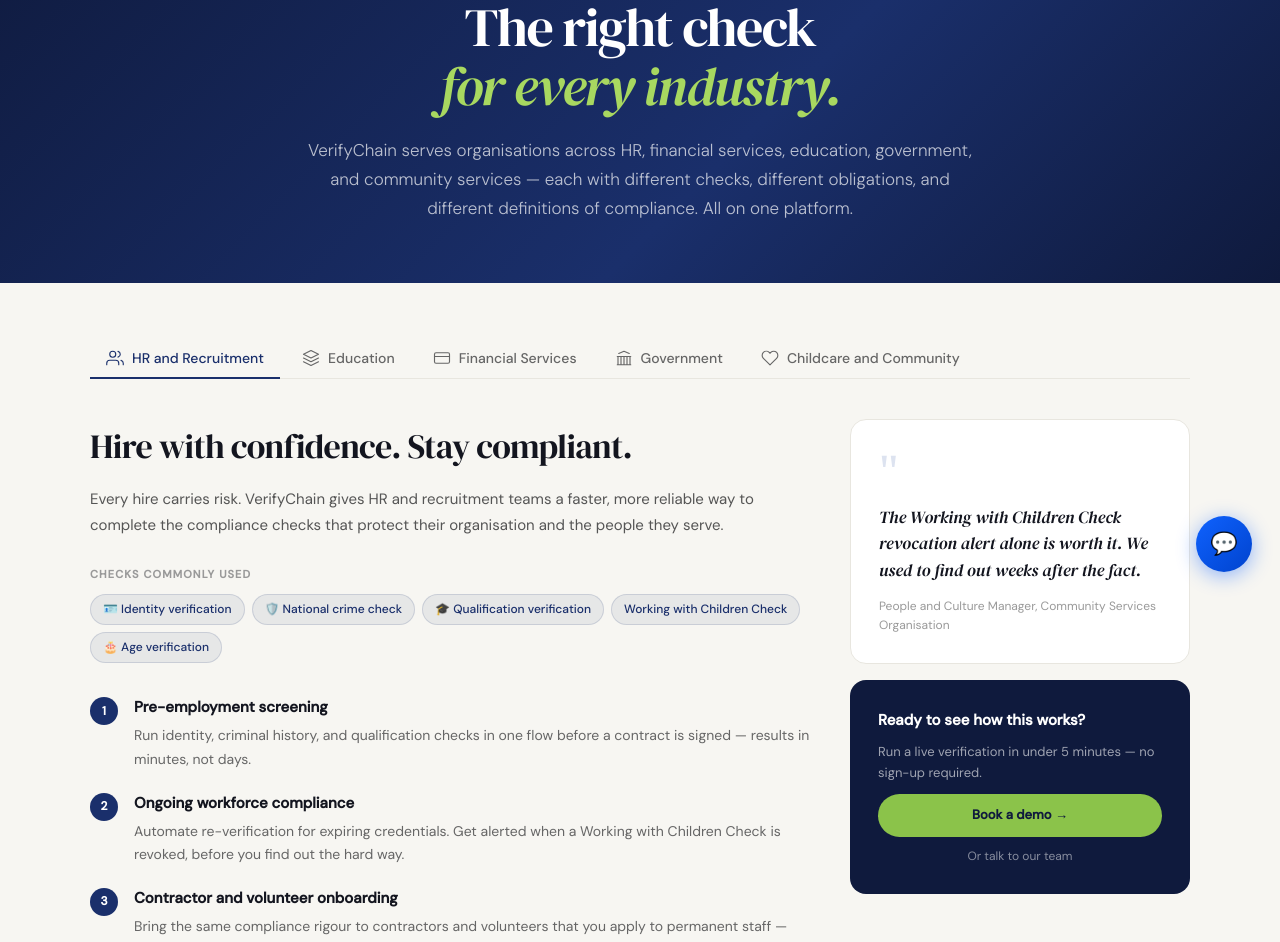
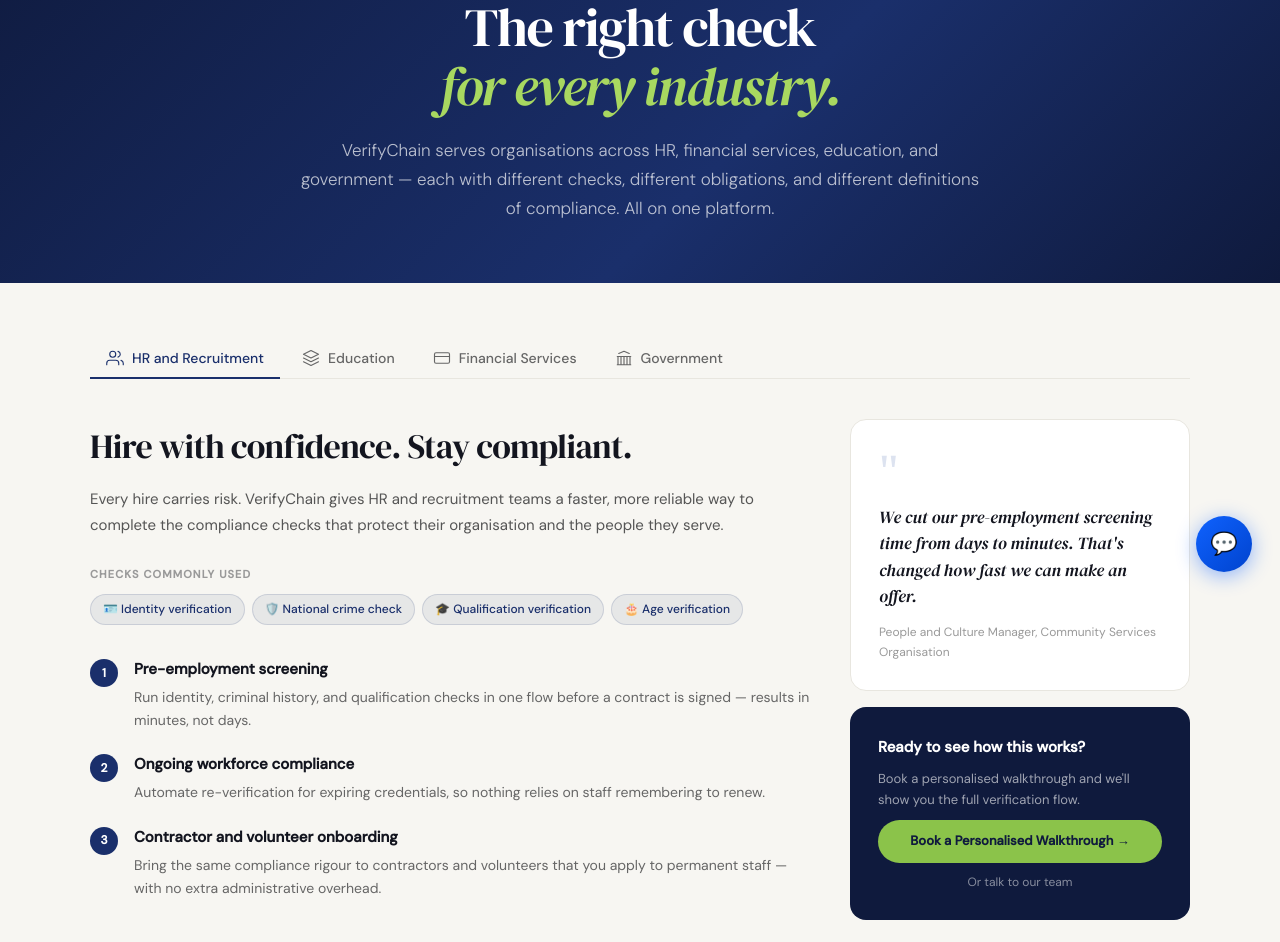
Before and after one commit to sabrinatand/verifychain, a React (Vite) app: page /use-cases in a window 1280 px wide. Shown: the part 200-1142 px from the top of the page. Built offline with nearby package versions, Linux system fonts and the light colour scheme.

Commit message:
Remove Childcare tab and unbuilt products from Use Cases page

```diff
--- a/src/pages/UseCasesPage.jsx
+++ b/src/pages/UseCasesPage.jsx
@@ -2,6 +2,11 @@
 import { Link } from "react-router-dom";
 import "./UseCasesPage.css";
 
+// FIX: Childcare and Community tab removed — it was built almost
+// entirely around Working with Children Check, which is deprioritised
+// and not yet live. Re-add once WWCC is confirmed ready.
+// FIX: WWCC and eSeal removed from every industry's "checks" list and
+// scenarios below, since both are not yet live products.
 const INDUSTRIES = [
   {
     id: "hr",
@@ -14,13 +19,13 @@
     ),
     headline: "Hire with confidence. Stay compliant.",
     intro: "Every hire carries risk. VerifyChain gives HR and recruitment teams a faster, more reliable way to complete the compliance checks that protect their organisation and the people they serve.",
-    checks: ["Identity verification", "National crime check", "Qualification verification", "Working with Children Check", "Age verification"],
+    checks: ["Identity verification", "National crime check", "Qualification verification", "Age verification"],
     scenarios: [
       { title: "Pre-employment screening", desc: "Run identity, criminal history, and qualification checks in one flow before a contract is signed — results in minutes, not days." },
-      { title: "Ongoing workforce compliance", desc: "Automate re-verification for expiring credentials. Get alerted when a Working with Children Check is revoked, before you find out the hard way." },
+      { title: "Ongoing workforce compliance", desc: "Automate re-verification for expiring credentials, so nothing relies on staff remembering to renew." },
       { title: "Contractor and volunteer onboarding", desc: "Bring the same compliance rigour to contractors and volunteers that you apply to permanent staff — with no extra administrative overhead." },
     ],
-    quote: "The Working with Children Check revocation alert alone is worth it. We used to find out weeks after the fact.",
+    quote: "We cut our pre-employment screening time from days to minutes. That's changed how fast we can make an offer.",
     quoteRole: "People and Culture Manager, Community Services Organisation",
   },
   {
@@ -32,11 +37,11 @@
       </svg>
     ),
     headline: "Verify who is in your classroom.",
-    intro: "From student admissions to staff compliance, education providers need to know the people on their campus are who they say they are — and have the clearances required by law.",
-    checks: ["Working with Children Check", "Identity verification", "Qualification verification", "National crime check"],
+    intro: "From student admissions to staff compliance, education providers need to know the people on their campus are who they say they are.",
+    checks: ["Identity verification", "Qualification verification", "National crime check"],
     scenarios: [
-      { title: "Staff and volunteer clearances", desc: "Verify Working with Children Checks for all staff, volunteers, and contractors who interact with students — with real-time revocation monitoring." },
-      { title: "Credential verification for admissions", desc: "Confirm prior qualifications and certifications from applicants. Directly integrated with educational institution databases." },
+      { title: "Staff and contractor screening", desc: "Verify identity and background checks for staff, contractors, and visitors who interact with students." },
+      { title: "Credential verification for admissions", desc: "Confirm prior qualifications and certifications from applicants against the USI registry or issuing institution." },
       { title: "International student identity verification", desc: "Verify government-issued photo ID across a wide range of countries — supporting both domestic and international enrolment processes." },
     ],
     quote: "We verify every person who walks through our door. VerifyChain makes that operationally possible.",
@@ -51,13 +56,13 @@
         <path d="M2 10h20"/>
       </svg>
     ),
-    headline: "KYC and AML compliance, built in.",
+    headline: "KYC compliance, built in.",
     intro: "Banks, fintechs, and financial institutions face the strictest identity verification obligations of any industry. VerifyChain was built with financial services compliance in mind from day one.",
-    checks: ["Identity verification", "Age verification", "National crime check", "eSeal document verification"],
+    checks: ["Identity verification", "Age verification", "National crime check"],
     scenarios: [
-      { title: "Know Your Customer (KYC)", desc: "Verify customer identity against government databases in real time — satisfying KYC obligations without requiring customers to attend in person or submit physical documents." },
-      { title: "Anti-Money Laundering (AML) checks", desc: "VerifyChain is preparing PEP (Politically Exposed Persons), sanctions screening, and adverse media checks ahead of Australia's expanded AML legislation taking effect July 2026." },
-      { title: "Document notarisation with eSeal", desc: "Issue cryptographically sealed documents for loan agreements, contracts, and compliance records — instantly verifiable by any authorised party." },
+      { title: "Know Your Customer (KYC)", desc: "Verify customer identity against government sources in real time — satisfying KYC obligations without requiring customers to attend in person." },
+      { title: "Anti-Money Laundering (AML) readiness", desc: "VerifyChain is preparing for expanded AML compliance ahead of Australia's legislation changes taking effect July 2026." },
+      { title: "Streamlined onboarding", desc: "Reduce account opening friction with a verification flow customers complete entirely from their phone or browser." },
     ],
     quote: "We cut our KYC turnaround from three days to under five minutes. That changes the product we can offer.",
     quoteRole: "Head of Compliance, Australian Fintech",
@@ -72,33 +77,14 @@
     ),
     headline: "Secure digital identity for citizen services.",
     intro: "Government agencies require verification that meets the highest standards of security, privacy, and accessibility. VerifyChain is designed and audited to meet Australian government compliance frameworks.",
-    checks: ["Identity verification", "National crime check", "Working with Children Check", "eSeal document verification", "Age verification"],
+    checks: ["Identity verification", "National crime check", "Age verification"],
     scenarios: [
-      { title: "Citizen identity verification", desc: "Verify identity for access to government services — without centralised storage of personal data. Privacy-by-design meets the Privacy Act 1988 and aligns with the ASD security blueprint." },
-      { title: "Licence and permit applications", desc: "Automate identity and background checks as part of licence application workflows — reducing manual processing time and eliminating document fraud." },
-      { title: "Inter-agency credential sharing", desc: "Issue and verify credentials that can be recognised across departments and jurisdictions using W3C Verifiable Credentials standards." },
+      { title: "Citizen identity verification", desc: "Verify identity for access to government services — without centralised storage of personal data. Privacy-by-design meets the Privacy Act 1988." },
+      { title: "Licence and permit applications", desc: "Automate identity and background checks as part of licence application workflows — reducing manual processing time and document fraud." },
+      { title: "Interoperable credentials", desc: "Issue and verify credentials using W3C Verifiable Credentials standards, recognised across departments and jurisdictions." },
     ],
     quote: "Meeting ISM and IRAP requirements while keeping the citizen experience simple — that's what we needed.",
     quoteRole: "Digital Transformation Lead, State Government Department",
-  },
-  {
-    id: "childcare",
-    label: "Childcare and Community",
-    icon: (
-      <svg viewBox="0 0 24 24" fill="none" stroke="currentColor" strokeWidth="1.5" strokeLinecap="round" strokeLinejoin="round">
-        <path d="M20.84 4.61a5.5 5.5 0 00-7.78 0L12 5.67l-1.06-1.06a5.5 5.5 0 00-7.78 7.78l1.06 1.06L12 21.23l7.78-7.78 1.06-1.06a5.5 5.5 0 000-7.78z"/>
-      </svg>
-    ),
-    headline: "Every person working with children, verified.",
-    intro: "Childcare centres, sports clubs, disability services, and community organisations have a legal and moral obligation to verify the people who work with vulnerable individuals. VerifyChain makes that continuous, not a one-time checkbox.",
-    checks: ["Working with Children Check", "Identity verification", "National crime check"],
-    scenarios: [
-      { title: "Real-time clearance validation", desc: "Verify a Working with Children Check in real time against the state registry — not just on hire, but at any point you need confidence." },
-      { title: "Revocation alerts", desc: "When a clearance is revoked, suspended, or modified, VerifyChain notifies the organisation immediately — not weeks later when the paper system catches up." },
-      { title: "Multi-jurisdiction compliance", desc: "Staff who work across state lines carry clearances issued in different jurisdictions. VerifyChain maps and validates across all Australian states." },
-    ],
-    quote: "One of our volunteers had their WWCC revoked. We knew within the hour. That's what child safety looks like.",
-    quoteRole: "Operations Manager, Youth Services NFP",
   },
 ];
 
@@ -125,9 +111,9 @@
           <span className="uc-eyebrow">Who uses VerifyChain</span>
           <h1 className="uc-h1">The right check<br /><em>for every industry.</em></h1>
           <p className="uc-hero-sub">
-            VerifyChain serves organisations across HR, financial services, education, government,
-            and community services — each with different checks, different obligations, and different
-            definitions of compliance. All on one platform.
+            VerifyChain serves organisations across HR, financial services, education, and government —
+            each with different checks, different obligations, and different definitions of compliance.
+            All on one platform.
           </p>
         </div>
       </section>
@@ -189,8 +175,8 @@
               </div>
               <div className="uc-cta-card">
                 <h4>Ready to see how this works?</h4>
-                <p>Run a live verification in under 5 minutes — no sign-up required.</p>
-                <Link to="/contact?inquiry=demo" className="uc-cta-btn">Book a demo →</Link>
+                <p>Book a personalised walkthrough and we'll show you the full verification flow.</p>
+                <Link to="/contact?inquiry=demo" className="uc-cta-btn">Book a Personalised Walkthrough →</Link>
                 <Link to="/contact" className="uc-cta-link">Or talk to our team</Link>
               </div>
             </div>
@@ -222,8 +208,8 @@
           <h2>Not sure which checks your organisation needs?</h2>
           <p>Our team can walk you through the right combination for your industry and compliance obligations.</p>
           <div className="uc-bottom-cta-btns">
-            <Link to="/contact" className="uc-cta-btn">Talk to us →</Link>
-            <Link to="/contact?inquiry=demo" className="uc-cta-btn uc-cta-btn--ghost">Learn more →</Link>
+            <Link to="/contact?inquiry=demo" className="uc-cta-btn">Book a Personalised Walkthrough →</Link>
+            <Link to="/contact" className="uc-cta-btn uc-cta-btn--ghost">Talk to us →</Link>
           </div>
         </div>
       </section>
```
